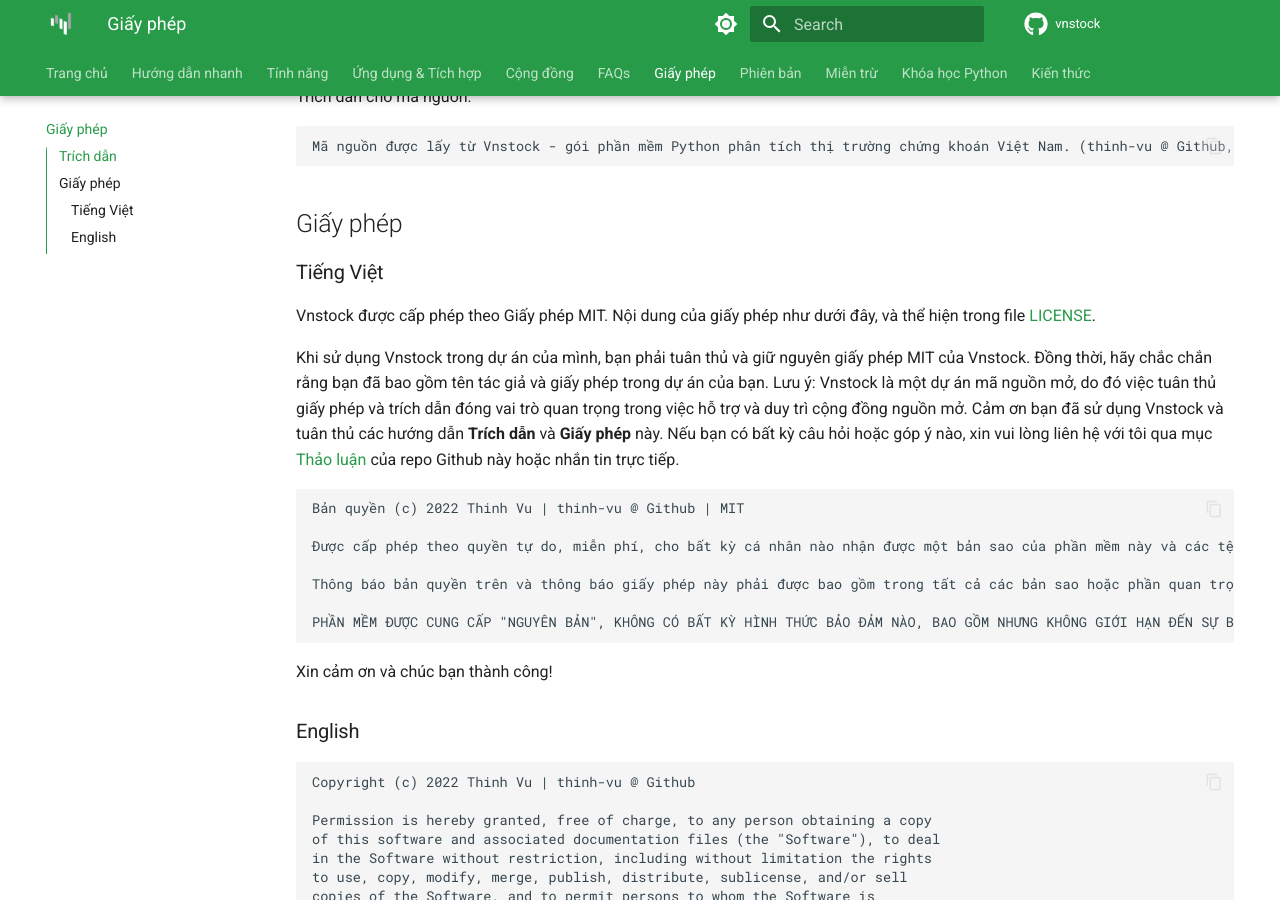
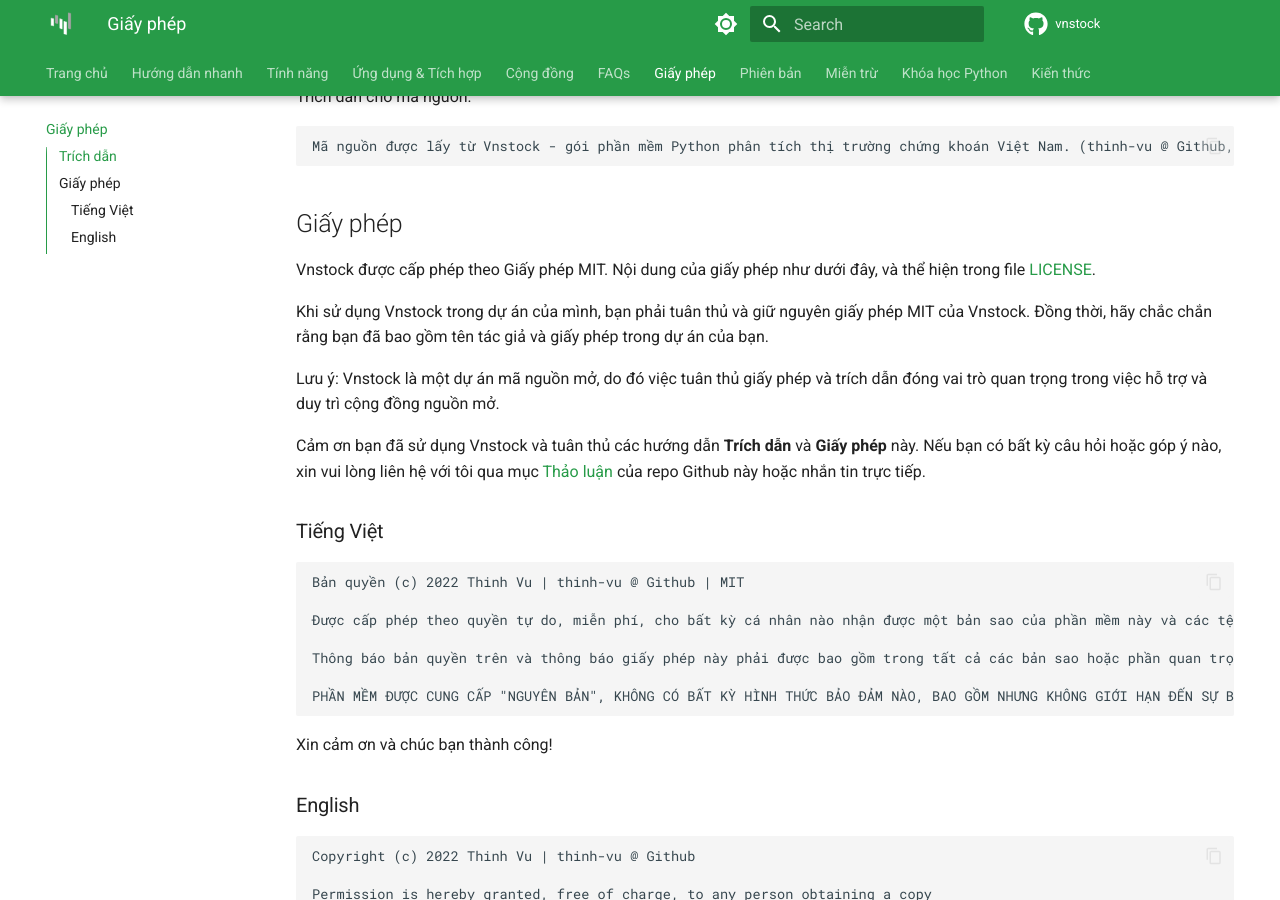
Before and after one commit to thinh-vu/vnstock, an MkDocs documentation site: the page built from docs/docs/cite.md, in a window 1280 px wide and 900 px high, scrolled down 359 px. Built offline with MkDocs 1.6.1 and Material for MkDocs 9.7.7, drawn with Linux system fonts in a browser that asks for light colours; comment, search, counter and statistics services are not loaded.

````diff
--- a/docs/docs/cite.md
+++ b/docs/docs/cite.md
@@ -21,13 +21,15 @@ Mã nguồn được lấy từ Vnstock - gói phần mềm Python phân tích t
 
 ## Giấy phép
 
-### Tiếng Việt
-
 Vnstock được cấp phép theo Giấy phép MIT. Nội dung của giấy phép như dưới đây, và thể hiện trong file [LICENSE](https://github.com/thinh-vu/vnstock/blob/beta/LICENSE).
 
 Khi sử dụng Vnstock trong dự án của mình, bạn phải tuân thủ và giữ nguyên giấy phép MIT của Vnstock. Đồng thời, hãy chắc chắn rằng bạn đã bao gồm tên tác giả và giấy phép trong dự án của bạn.
+
 Lưu ý: Vnstock là một dự án mã nguồn mở, do đó việc tuân thủ giấy phép và trích dẫn đóng vai trò quan trọng trong việc hỗ trợ và duy trì cộng đồng nguồn mở.
+
 Cảm ơn bạn đã sử dụng Vnstock và tuân thủ các hướng dẫn **Trích dẫn** và **Giấy phép** này. Nếu bạn có bất kỳ câu hỏi hoặc góp ý nào, xin vui lòng liên hệ với tôi qua mục [Thảo luận](https://github.com/thinh-vu/vnstock/discussions) của repo Github này hoặc nhắn tin trực tiếp.
+
+### Tiếng Việt
 
 ```
 Bản quyền (c) 2022 Thinh Vu | thinh-vu @ Github | MIT
````
